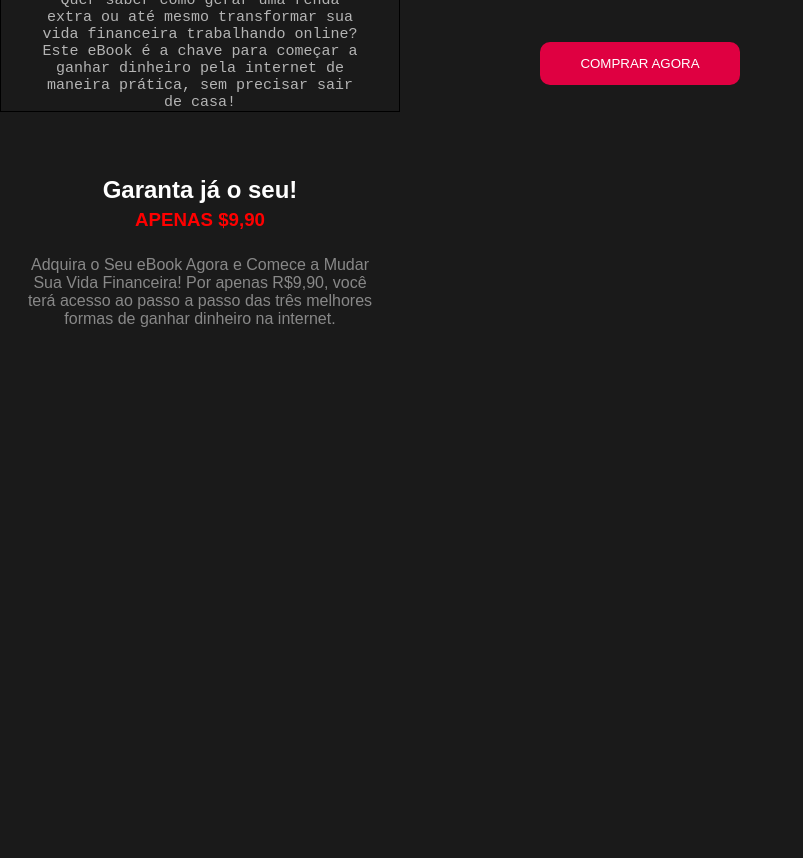
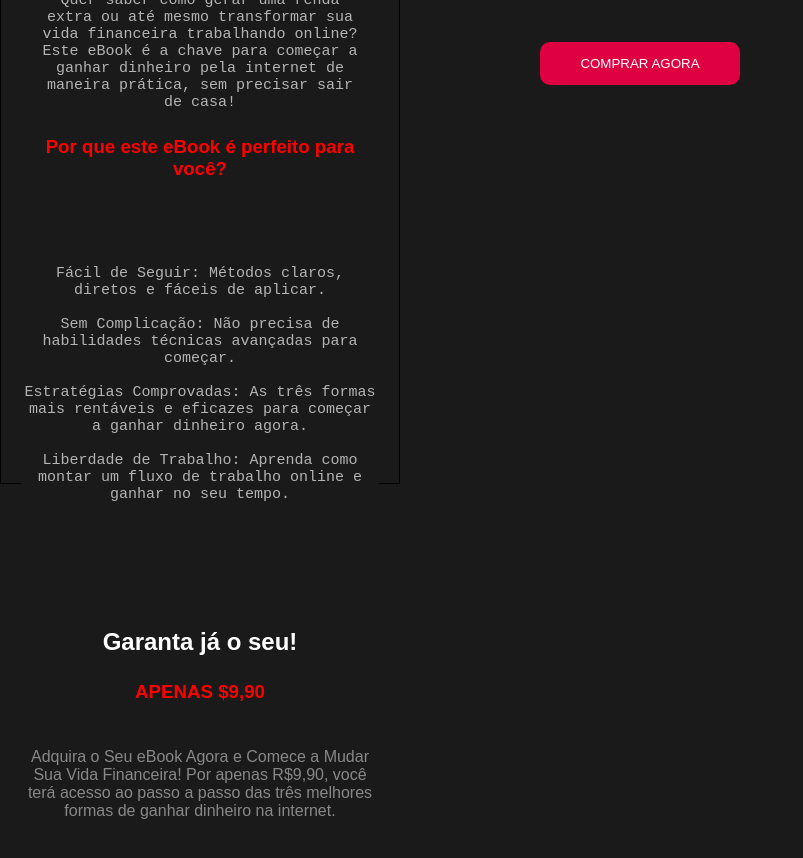
Before and after one commit to fabiohenridev/LP, a React (Vite) app in the folder guiasuplemento/: page / in a window 1280 px wide. Shown: the part 700-1558 px from the top of the page, without its empty margins (0-803 px from the left). Before the commit the page ends 1112 px from the top, so only its background shows below. Built offline with nearby package versions, Linux system fonts and the light colour scheme.

Commit message:
upDate-all

```diff
--- a/guiasuplemento/src/Componentes/Button.css
+++ b/guiasuplemento/src/Componentes/Button.css
@@ -12,7 +12,7 @@ p {
     flex-direction: column;
     justify-content: center;
     text-align: center;
-    height: 300px;
+    height: 500px;
 }
 
 .Button button {
--- a/guiasuplemento/src/Componentes/Head.css
+++ b/guiasuplemento/src/Componentes/Head.css
@@ -52,3 +52,7 @@ color: white;
     text-align: center;
     font-size: 20px;
 }
+h3{
+    text-align: center;
+    margin: 20px;
+}
--- a/guiasuplemento/src/Componentes/Head.jsx
+++ b/guiasuplemento/src/Componentes/Head.jsx
@@ -10,8 +10,14 @@ export default function Head() {
                     <img src="/MonneyOn.png" alt=''></img>
                 </div>
                 <div className='texto'>
-                   <p>Quer saber como gerar uma renda extra ou até mesmo transformar sua vida financeira trabalhando online? Este eBook é a chave para começar a ganhar dinheiro pela internet de maneira prática, sem precisar sair de casa!</p>
+                    <p>Quer saber como gerar uma renda extra ou até mesmo transformar sua vida financeira trabalhando online? Este eBook é a chave para começar a ganhar dinheiro pela internet de maneira prática, sem precisar sair de casa!</p>
                 </div>
+                <h3>Por que este eBook é perfeito para você?</h3>
+                <p>Fácil de Seguir: Métodos claros, diretos e fáceis de aplicar.<br/><br/>
+                    Sem Complicação: Não precisa de habilidades técnicas avançadas para começar.<br/><br/>
+                    Estratégias Comprovadas: As três formas mais rentáveis e eficazes para começar a ganhar dinheiro agora.<br/><br/>
+                    Liberdade de Trabalho: Aprenda como montar um fluxo de trabalho online e ganhar no seu tempo.
+                </p>
 
             </div>
         </div>
```
